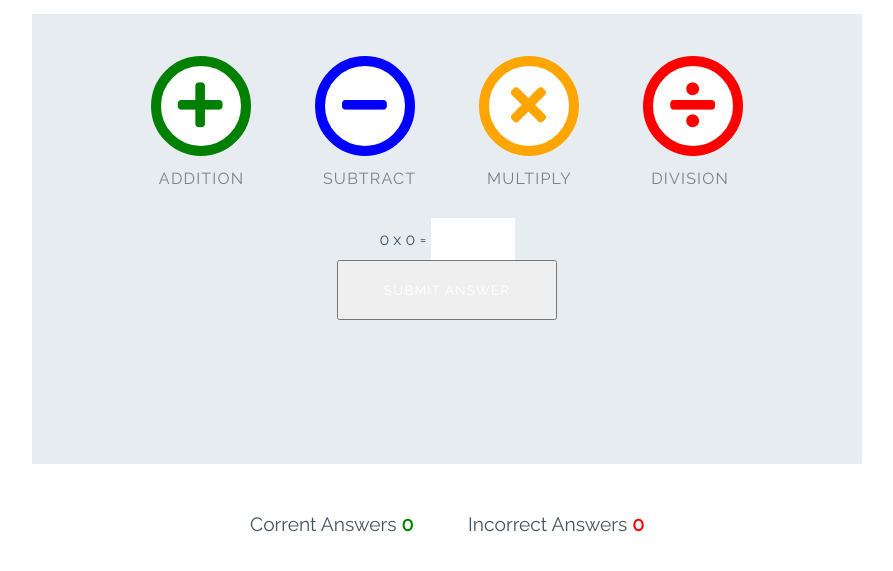
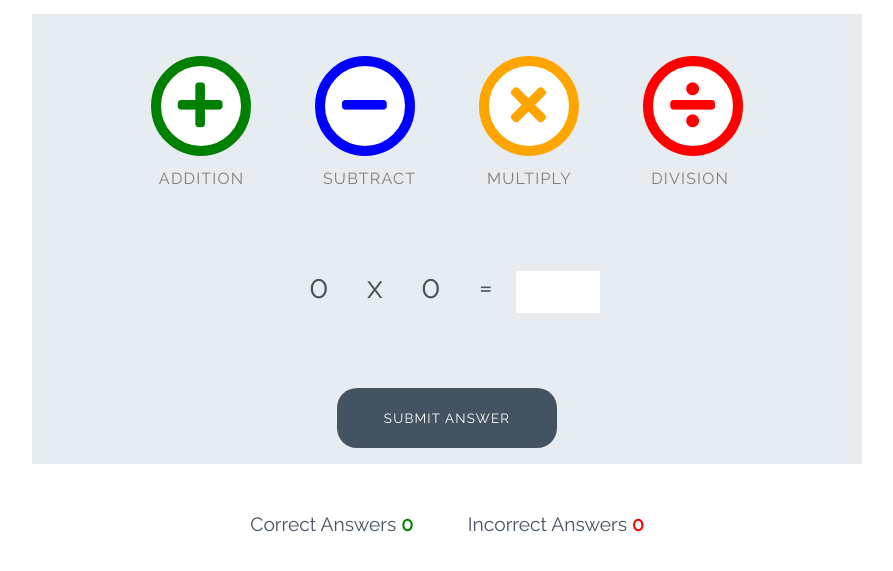
Before and after one commit to chasingash/-love-maths, a plain HTML site: page index.html in a window 1280 px wide. Shown: the part 89-660 px from the top of the page, without its empty margins (193-1086 px from the left). Drawn offline with Linux system fonts and the light colour scheme.

Commit message:
Fix spelling errors

```diff
--- a/index.html
+++ b/index.html
@@ -6,17 +6,17 @@
      <meta http-equiv="X-UA-Compatible" content="IE=edge">
      <meta name="viewport" content="width=device-width, initial-scale=1.0">
 
-     <!-- font awesome and goole fonts-->
+     <!-- font awesome and google fonts-->
      <link rel="stylesheet" href="https://use.fontawesome.com/releases/v5.7.2/css/all.css"
          integrity="sha384-fnmOCqbTlWIlj8LyTjo7mOUStjsKC4pOpQbqyi7RrhN7udi9RwhKkMHpvLbHG9Sr" crossorigin="anonymous">
      <link href="https://fonts.googleapis.com/css?family=Raleway%7CRighteous" rel="stylesheet">
-     <link rel="stylesheet" href="assests/css/style.css">
+     <link rel="stylesheet" href="assets/css/style.css">
      <title>Document</title>
  </head>
 
  <body>
      <h1 class="heading">
-         <img class="logo" src="assests/images/logo.png" alt="logo"> Love Maths
+         <img class="logo" src="assets/images/logo.png" alt="logo"> Love Maths
      </h1>
 
      <div class="game-area">
@@ -25,34 +25,32 @@
                  <i class="fas fa-plus"></i>
              </button>
              <button data-type="subtract" class="btn btn--big btn--blue">
-                <i class="fas fa-minus"></i>
+                 <i class="fas fa-minus"></i>
              </button>
              <button data-type="multiply" class="btn btn--big btn--orange">
-                <i class="fas fa-times"></i>
+                 <i class="fas fa-times"></i>
              </button>
              <button data-type="division" class="btn btn--big btn--red">
-                <i class="fas fa-divide"></i>
+                 <i class="fas fa-divide"></i>
              </button>
          </div>
-         <div class="question area">
+         <div class="question-area">
              <span id="operand1">0</span>
-             <span id="operater">x</span>
+             <span id="operator">x</span>
              <span id="operand2">0</span>
              <span>=</span>
-             <p class="answer-message">Enter answer</p>
+             <p class="answer-message">Enter Answer:</p>
              <input id="answer-box" type="number">
          </div>
-         <button data-type="submit" class="btn bth--grey">Submit answer</button>
+         <button data-type="submit" class="btn btn--gray">Submit Answer</button>
      </div>
 
      <div class="score-area">
-         <p class="scores">Corrent Answers <span id="score">0</span></p>
+         <p class="scores">Correct Answers <span id="score">0</span></p>
          <p class="scores">Incorrect Answers <span id="incorrect">0</span></p>
-
-
      </div>
 
-     <script src="assests/js/script.js"></script>
+     <script src="assets/js/script.js"></script>
  </body>
 
  </html>
```
Also changed, not shown: assets/css/style.css (renamed from assests/css/style.css), assets/images/logo.png (renamed from assests/images/logo.png), assets/js/script.js (added).
